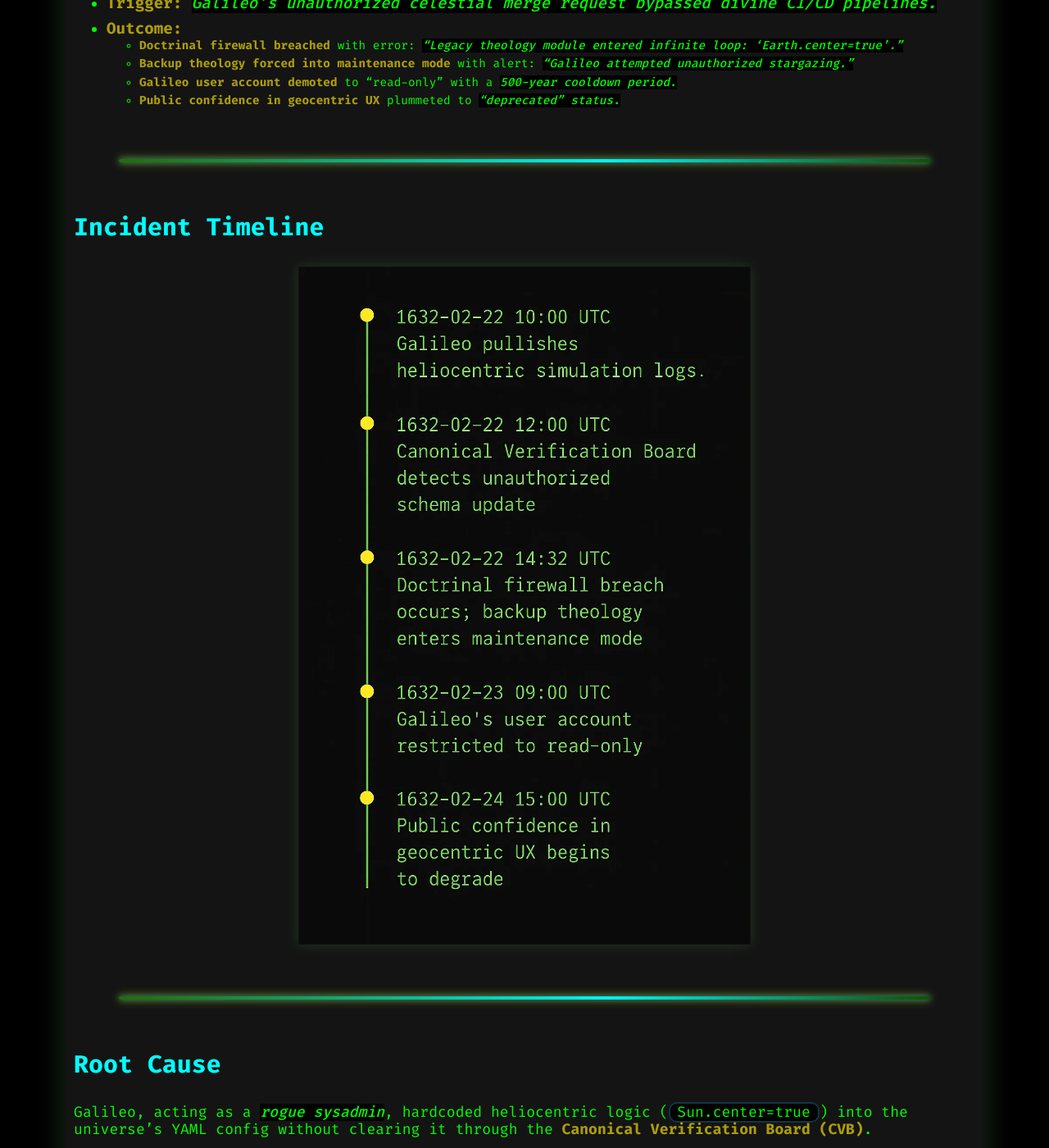
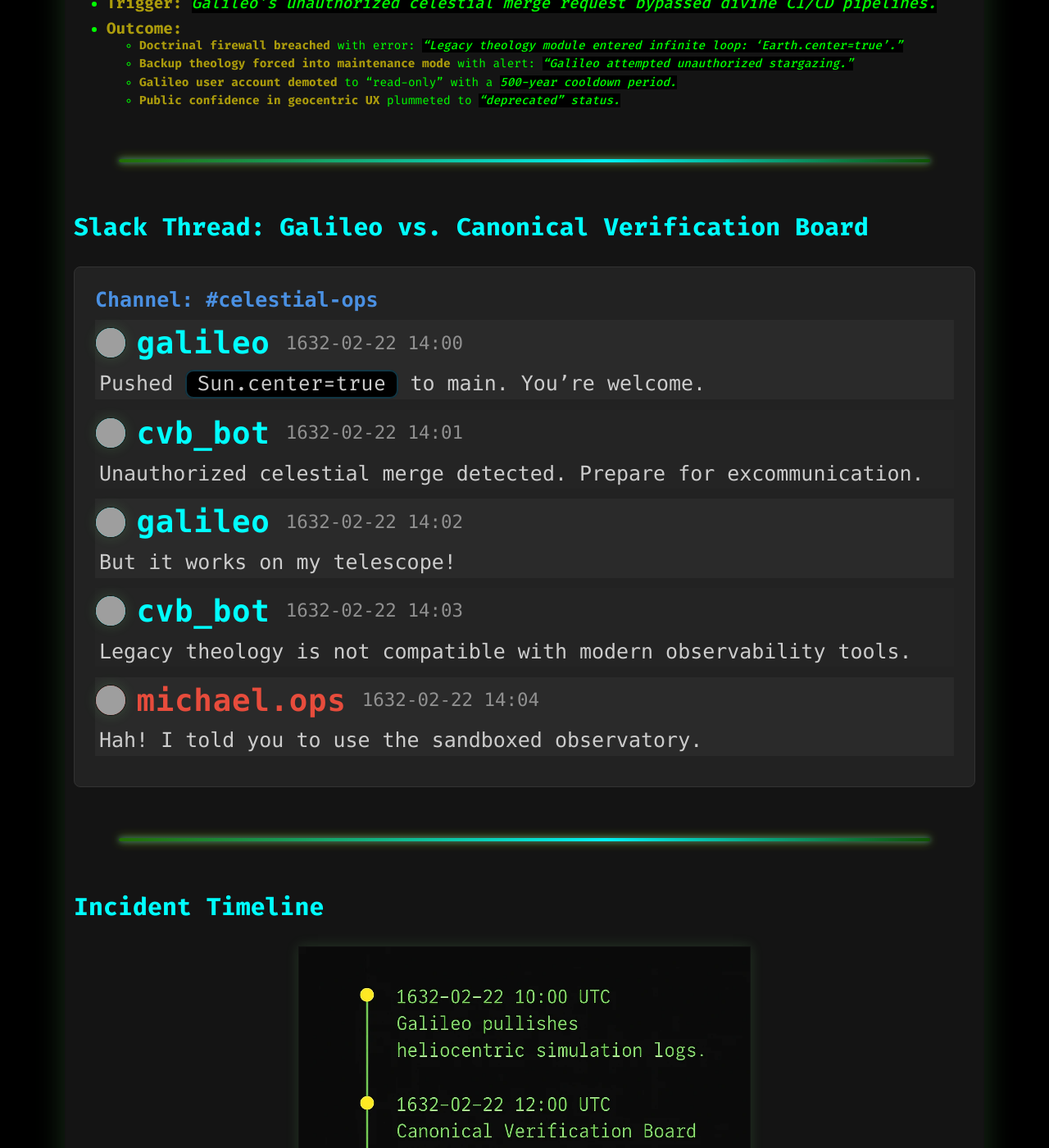
Before and after one commit to anthonypdawson/divine-devops-universe, a Jekyll site: the page built from _posts/2025-06-20-sc-galileo-heresy-conflict.md, in a window 1280 px wide and 1400 px high, scrolled down 1739 px. Shown: the whole window at 82% size. Built offline with Jekyll 4.4.1, drawn with Linux system fonts in a browser that asks for light colours; some web fonts are replaced; comment, search, counter and statistics services are not loaded; some of the changed text lies outside the part shown; grey boxes are pictures that could not be loaded.

Commit message:
Add incident report for the Galileo Heresy Conflict, detailing unauthorized heliocentric updates and their impact on legacy theology systems.

```diff
--- a/_future/sc-galileo-heresy-conflict.md
+++ b/_posts/2025-06-20-sc-galileo-heresy-conflict.md
@@ -1,6 +1,6 @@
 ---
 title: "Scientific Catastrophes: The Galileo Heresy Conflict"
-date: 2025-06-15
+date: 2025-06-20 8:00:00
 layout: terminal_post
 tags: [galileo, devops, incident-report, parody, religion, astronomy, scientific-catastrophes]
 category: "Scientific Catastrophes"
@@ -28,6 +28,18 @@ intro: "When Galileo pushed his heliocentric update to production, the universe'
 
 ---
 
+### Slack Thread: Galileo vs. Canonical Verification Board
+
+{% include slack-thread-start.html channel="#celestial-ops" %}
+{% include slack-thread-message.html user="galileo" time="1632-02-22 14:00" text="Pushed `Sun.center=true` to main. You're welcome." %}
+{% include slack-thread-message.html user="cvb_bot" time="1632-02-22 14:01" text="Unauthorized celestial merge detected. Prepare for excommunication." %}
+{% include slack-thread-message.html user="galileo" time="1632-02-22 14:02" text="But it works on my telescope!" %}
+{% include slack-thread-message.html user="cvb_bot" time="1632-02-22 14:03" text="Legacy theology is not compatible with modern observability tools." %}
+{% include slack-thread-message.html user="michael.ops" time="1632-02-22 14:04" text="Hah! I told you to use the sandboxed observatory." %}
+{% include slack-thread-end.html %}
+
+---
+
 ### Incident Timeline
 
 ![Incident Timeline]({{ site.baseurl }}/assets/images/posts/sc-galileo-timeline.webp){: style="width: 50%;"}
@@ -39,6 +51,8 @@ Galileo, acting as a *rogue sysadmin*, hardcoded heliocentric logic (`Sun.center
 
 This bypassed **divine CI/CD protocols**, triggering a cascade of *dependency conflicts* with legacy geocentric theology modules.
 
+> *"When you push to main without approval."* — Galileo, probably
+
 ---
 
 ### Mitigation Steps
@@ -46,6 +60,7 @@ This bypassed **divine CI/CD protocols**, triggering a cascade of *dependency co
 2. **Patch theological doctrine** to support *"heliocentric abstraction layers"* for backward compatibility.
 3. **Introduce a "sandboxed observatory" environment** for testing controversial celestial models.
 4. **Require multi-factor authentication (MFA)** for telescope access, including a *retina scan and papal blessing.*
+5. **Add a universal load balancer** to handle theological traffic spikes.
 
 ---
 
@@ -69,6 +84,7 @@ This paradigm shift not only revolutionized celestial mechanics but also laid th
 - **Error Logs:**
   - "[ERROR] CanonicalVerificationBoard: Unauthorized schema update detected."
   - "[WARNING] Legacy dependency conflict: Sun.center=true incompatible with GeocentricModel v1.0."
+  - "[CRITICAL] DivineScheduler: Sun failed to rise. Check cron jobs."
 - **System Alerts:**
   - "Doctrinal firewall breach at 1632-02-22 14:32:00 UTC."
   - "Backup theology entered maintenance mode."
@@ -79,9 +95,12 @@ This paradigm shift not only revolutionized celestial mechanics but also laid th
 - Science should not be deployed to production without soft launches in theological staging environments.
 - Observability matters — especially when staring at Jupiter.
 - Never underestimate the velocity of a rogue physicist pushing to main.
+- Always A/B test your cosmological models before deploying to production.
+- Legacy theology is not compatible with modern observability tools.
 
 ---
 
 ### Status
 ⚠️ *Partially Resolved* — Galileo's access remains restricted, but heliocentric logic has been quietly merged into mainstream cosmology behind an abstraction layer called *"metaphor."*
+<br/>
 🔄 Ongoing hotfixes include a **rollback plan** for legacy factions and a *"read-only" celestial dashboard* for rogue astronomers.
```
